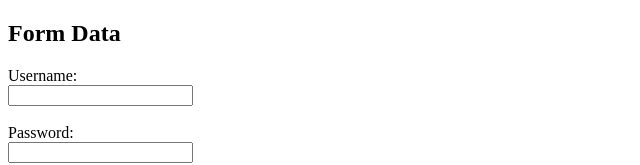
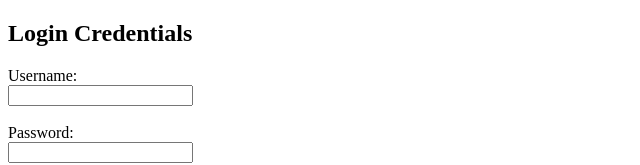
Before and after one commit to darshil-nakrani/docker-assignment, a website: page frontend/public/index.html in a window 1280 px wide. Shown: the top 165 px of the page, without its empty margins (0-640 px from the left). Drawn offline with Linux system fonts and the light colour scheme.

Commit message:
Update index.html

```diff
--- a/frontend/public/index.html
+++ b/frontend/public/index.html
@@ -6,7 +6,7 @@
     <title>Form</title>
 </head>
 <body>
-    <h2>Form Data</h2>
+    <h2>Login Credentials</h2>
     <form action="/submit" method="post">
         <label>Username:</label><br>
         <input type="text" name="username" required><br><br>
@@ -17,4 +17,5 @@
         <input type="submit" value="Submit">
     </form>
 </body>
+
 </html>
```
